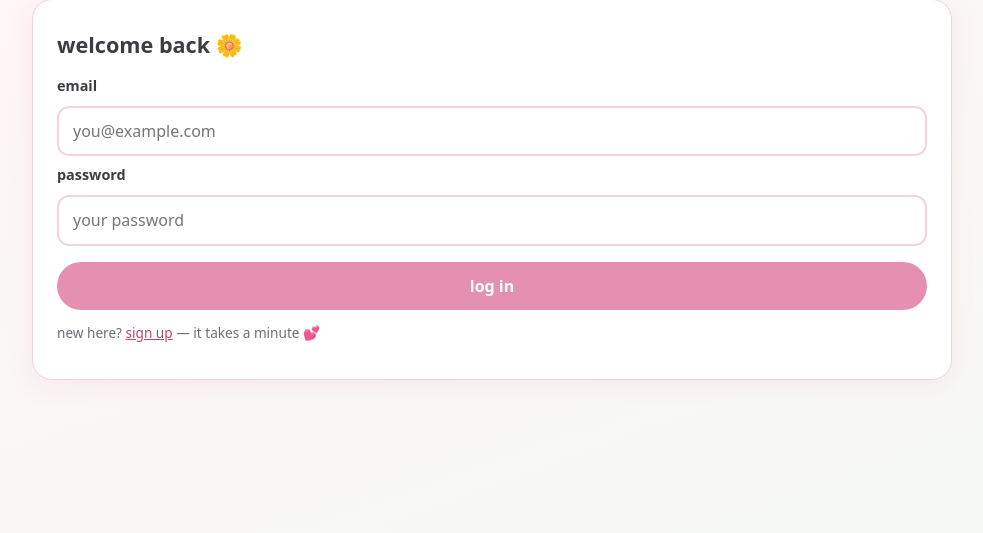
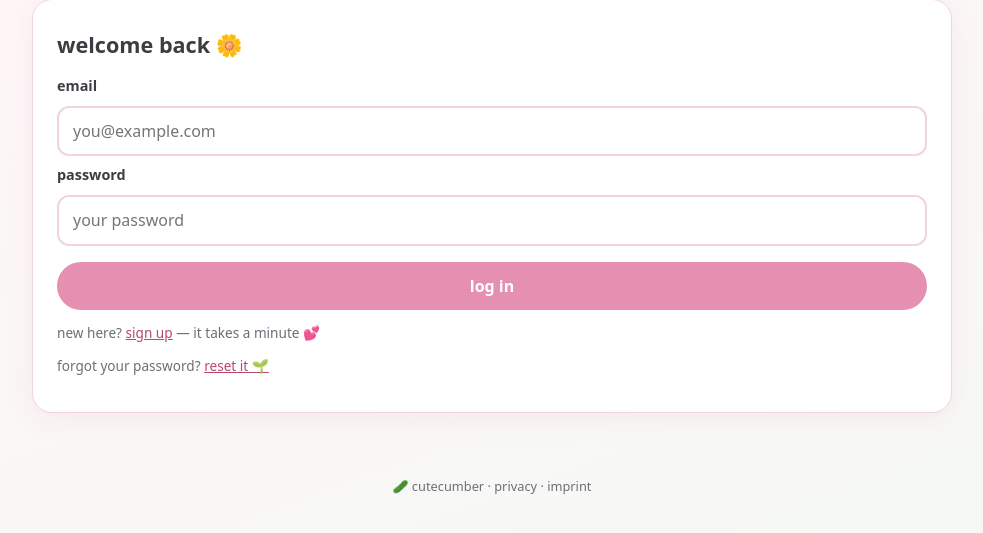
Before and after one commit to Nagoyashi/cutecumber, a Flask app: page /login in a window 1280 px wide. Shown: the part 78-611 px from the top of the page, without its empty margins (148-1131 px from the left). Run offline with Flask 3, Linux system fonts and the light colour scheme; parts of the project's set-up code (start-up, migrations or seed data) failed here and were passed over.

Commit message:
password reset via Resend, imprint + privacy pages with site footer, landing redesign with why-section

```diff
--- a/app/__init__.py
+++ b/app/__init__.py
@@ -12,7 +12,12 @@ from flask import Flask, g, render_template, session
 
 from . import auth, dash, db, links, public
 from .extensions import limiter
-from .security import apply_security_headers, check_csrf, get_csrf_token
+from .security import (
+    apply_security_headers,
+    check_csrf,
+    get_csrf_token,
+    session_auth_fragment,
+)
 
 
 def create_app() -> Flask:
@@ -82,6 +87,10 @@ def create_app() -> Flask:
             )
             if g.user is None:  # stale cookie for a deleted account
                 session.clear()
+            elif session.get("auth") != session_auth_fragment(g.user["password_hash"]):
+                # password changed since this session was issued — sign out
+                session.clear()
+                g.user = None
 
     app.before_request(check_csrf)
     app.after_request(apply_security_headers)
--- a/app/auth.py
+++ b/app/auth.py
@@ -7,12 +7,16 @@
 - Rate limits on the POST handlers only.
 """
 
+import hashlib
 import re
+import secrets
+import time
 from sqlite3 import IntegrityError
 
 import bcrypt
 from flask import (
     Blueprint,
+    current_app,
     flash,
     g,
     redirect,
@@ -25,6 +29,8 @@ from flask import (
 from .constants import EMAIL_MAX, PASSWORD_MAX_BYTES, PASSWORD_MIN
 from .db import get_db
 from .extensions import limiter
+from .mail import send_email
+from .security import session_auth_fragment
 from .theme import default_theme_json
 
 bp = Blueprint("auth", __name__)
@@ -73,6 +79,7 @@ def signup():
             else:
                 session.clear()
                 session["user_id"] = cursor.lastrowid
+                session["auth"] = session_auth_fragment(password_hash)
                 session.permanent = True
                 flash("welcome to cutecumber! let's get you a username 🥒", "success")
                 return redirect(url_for("dash.home"))
@@ -112,6 +119,7 @@ def login():
         if ok:
             session.clear()
             session["user_id"] = row["id"]
+            session["auth"] = session_auth_fragment(row["password_hash"])
             session.permanent = True
             flash("welcome back! 🌷", "success")
             return redirect(url_for("dash.home"))
@@ -126,3 +134,110 @@ def logout():
     session.clear()
     flash("logged out — see you soon! 👋", "success")
     return redirect(url_for("auth.login"))
+
+
+# ------------------------------------------------------------ password reset
+
+RESET_TOKEN_TTL = 60 * 60  # 1 hour
+
+_NEUTRAL_RESET_MESSAGE = (
+    "if that email has a cutecumber account, a reset link is on its way 💌"
+)
+
+
+def _token_hash(token: str) -> str:
+    return hashlib.sha256(token.encode("ascii")).hexdigest()
+
+
+def _valid_reset_user(token: str):
+    """Return the user row for a live, unexpired token — else None.
+    Tokens are stored hashed, so a database leak leaks nothing usable."""
+    if not token or len(token) > 128:
+        return None
+    return (
+        get_db()
+        .execute(
+            "SELECT id, email, password_hash FROM users"
+            " WHERE reset_token_hash = ? AND reset_expires > ?",
+            (_token_hash(token), int(time.time())),
+        )
+        .fetchone()
+    )
+
+
+@bp.route("/reset", methods=["GET", "POST"])
+@limiter.limit("5 per hour", methods=["POST"])
+def reset_request():
+    if g.user is not None:
+        return redirect(url_for("dash.home"))
+
+    if request.method == "POST":
+        email = (request.form.get("email") or "").strip().lower()
+        row = (
+            get_db()
+            .execute("SELECT id FROM users WHERE email = ?", (email,))
+            .fetchone()
+        )
+        if row is not None:
+            token = secrets.token_urlsafe(32)
+            db = get_db()
+            db.execute(
+                "UPDATE users SET reset_token_hash = ?, reset_expires = ?"
+                " WHERE id = ?",
+                (_token_hash(token), int(time.time()) + RESET_TOKEN_TTL, row["id"]),
+            )
+            db.commit()
+            link = f"{current_app.config['SITE_ORIGIN']}/reset/{token}"
+            send_email(
+                email,
+                "reset your cutecumber password 🥒",
+                "hi!\n\nsomeone (hopefully you) asked to reset the password for"
+                " this cutecumber account.\n\nreset it here (link is good for"
+                f" one hour):\n{link}\n\nif this wasn't you, you can safely"
+                " ignore this email — your password hasn't changed.\n\n— the"
+                " cutecumber garden 🥒",
+            )
+        # Same message either way: no account enumeration.
+        flash(_NEUTRAL_RESET_MESSAGE, "success")
+        return redirect(url_for("auth.login"))
+
+    return render_template("auth_reset_request.html")
+
+
+@bp.route("/reset/<token>", methods=["GET", "POST"])
+@limiter.limit("10 per hour", methods=["POST"])
+def reset_with_token(token: str):
+    user = _valid_reset_user(token)
+    if user is None:
+        flash("that reset link is expired or already used — request a fresh one 🌱", "error")
+        return redirect(url_for("auth.reset_request"))
+
+    if request.method == "POST":
+        password = request.form.get("password") or ""
+        if len(password) < PASSWORD_MIN:
+            flash(f"passwords need at least {PASSWORD_MIN} characters — make it a long cozy one 🔐", "error")
+            return render_template("auth_reset_form.html", token=token)
+        if len(password.encode("utf-8")) > PASSWORD_MAX_BYTES:
+            flash("that password is a little too long — 72 characters is our max 🙈", "error")
+            return render_template("auth_reset_form.html", token=token)
+
+        password_hash = bcrypt.hashpw(
+            password.encode("utf-8"), bcrypt.gensalt()
+        ).decode("ascii")
+        db = get_db()
+        db.execute(
+            "UPDATE users SET password_hash = ?, reset_token_hash = NULL,"
+            " reset_expires = NULL WHERE id = ?",
+            (password_hash, user["id"]),
+        )
+        db.commit()
+        # Single-use token consumed; every old session is now invalid because
+        # the auth fragment changed. Sign them straight in here.
+        session.clear()
+        session["user_id"] = user["id"]
+        session["auth"] = session_auth_fragment(password_hash)
+        session.permanent = True
+        flash("password updated — welcome back! 🌷", "success")
+        return redirect(url_for("dash.home"))
+
+    return render_template("auth_reset_form.html", token=token)
--- a/app/constants.py
+++ b/app/constants.py
@@ -28,6 +28,10 @@ RESERVED_USERNAMES = frozenset(
         "www",
         "cutecumber",
         "official",
+        "reset",
+        "imprint",
+        "impressum",
+        "legal",
     }
 )
 
--- a/app/db.py
+++ b/app/db.py
@@ -42,6 +42,8 @@ def init_db() -> None:
     # Column upgrades for DBs created before the column existed. Table and DDL
     # are code literals, never user input.
     _ensure_column(db, "users", "avatar_value", "TEXT NOT NULL DEFAULT '🥒'")
+    _ensure_column(db, "users", "reset_token_hash", "TEXT")
+    _ensure_column(db, "users", "reset_expires", "INTEGER")
     db.commit()
 
 
--- /dev/null
+++ b/app/mail.py
@@ -0,0 +1,53 @@
+"""Email sending via Resend's HTTP API — stdlib urllib only, no SDK
+(DECISIONS.md #26: a JSON POST doesn't justify a dependency).
+
+Dev mode: with RESEND_API_KEY unset, the email body is logged to the console
+instead of sent, so the whole reset flow works locally without an account.
+
+Resend free-tier reality check: until the cutecumber.cc domain is verified in
+the Resend dashboard, the onboarding@resend.dev sender can only deliver to
+the account owner's own email address. Verify the domain and set MAIL_FROM
+before real users need this.
+"""
+
+import json
+import os
+import urllib.error
+import urllib.request
+
+from flask import current_app
+
+_RESEND_ENDPOINT = "https://api.resend.com/emails"
+
+
+def send_email(to: str, subject: str, text: str) -> bool:
+    """Send a plain-text email. Returns False on failure (and logs loudly);
+    callers decide whether the user should know."""
+    api_key = os.environ.get("RESEND_API_KEY", "")
+    sender = os.environ.get("MAIL_FROM", "cutecumber <onboarding@resend.dev>")
+
+    if not api_key:
+        current_app.logger.warning(
+            "RESEND_API_KEY not set — email NOT sent.\nTo: %s\nSubject: %s\n%s",
+            to, subject, text,
+        )
+        return True
+
+    payload = json.dumps(
+        {"from": sender, "to": [to], "subject": subject, "text": text}
+    ).encode("utf-8")
+    request = urllib.request.Request(
+        _RESEND_ENDPOINT,
+        data=payload,
+        headers={
+            "Authorization": f"Bearer {api_key}",
+            "Content-Type": "application/json",
+        },
+        method="POST",
+    )
+    try:
+        with urllib.request.urlopen(request, timeout=10) as response:
+            return 200 <= response.status < 300
+    except (urllib.error.URLError, TimeoutError) as exc:
+        current_app.logger.error("email send failed for %s: %s", to, exc)
+        return False
--- a/app/public.py
+++ b/app/public.py
@@ -47,6 +47,16 @@ def favicon():
     """Browsers and crawlers request this unconditionally; without it every
     visit logged a 404 through the username route."""
     return current_app.send_static_file("favicon.svg")
+
+
+@bp.get("/imprint")
+def imprint():
+    return render_template("imprint.html")
+
+
+@bp.get("/privacy")
+def privacy():
+    return render_template("privacy.html")
 
 
 @bp.get("/")
--- a/app/schema.sql
+++ b/app/schema.sql
@@ -16,6 +16,8 @@ CREATE TABLE IF NOT EXISTS users (
     avatar_value  TEXT    NOT NULL DEFAULT '🥒',     -- emoji char OR gradient name; allowlists in constants.py
     theme_json    TEXT    NOT NULL,                  -- versioned JSON, see app/theme.py
     theme_version INTEGER NOT NULL DEFAULT 1,
+    reset_token_hash TEXT,                            -- sha256 of the emailed token; NULL when none active
+    reset_expires INTEGER,                            -- unix epoch; token dead after this
     created_at    TEXT    NOT NULL DEFAULT (datetime('now'))
 );
 
--- a/app/security.py
+++ b/app/security.py
@@ -6,6 +6,7 @@ EVERY mutating request, app-wide, via a before_request hook. There is no
 exemption mechanism on purpose — if a route needs one, that's a design smell.
 """
 
+import hashlib
 import hmac
 import secrets
 from functools import wraps
@@ -42,6 +43,14 @@ def use_public_csp() -> str:
     nonce = secrets.token_urlsafe(16)
     g.csp = PUBLIC_CSP.format(nonce=nonce)
     return nonce
+
+
+def session_auth_fragment(password_hash: str) -> str:
+    """Derived from the password hash and stored in the session at login.
+    load_user rejects sessions whose fragment no longer matches — so changing
+    the password (e.g. via reset) invalidates every other session, despite
+    sessions being stateless signed cookies."""
+    return hashlib.sha256(password_hash.encode("ascii")).hexdigest()[:16]
 
 
 def get_csrf_token() -> str:
--- a/app/static/dash.css
+++ b/app/static/dash.css
@@ -382,3 +382,20 @@ select:focus-visible {
 }
 
 .section-title { font-size: 1.2rem; font-weight: 700; }
+
+/* --- legal pages + site footer --- */
+
+.legal h2 { font-size: 1rem; margin: 16px 0 4px; }
+.legal p { font-size: 0.95rem; }
+.legal .hint { margin-top: 4px; }
+
+.sitefooter {
+  max-width: 480px;
+  margin: 0 auto 28px;
+  padding: 0 20px;
+  text-align: center;
+  font-size: 0.8rem;
+  color: var(--muted);
+}
+.sitefooter a { color: var(--muted); text-decoration: none; }
+.sitefooter a:hover, .sitefooter a:focus-visible { color: var(--text); }
--- a/app/templates/auth_login.html
+++ b/app/templates/auth_login.html
@@ -14,5 +14,6 @@
     <button type="submit">log in</button>
   </form>
   <p class="hint">new here? <a href="{{ url_for('auth.signup') }}">sign up</a> — it takes a minute 💕</p>
+  <p class="hint">forgot your password? <a href="{{ url_for('auth.reset_request') }}">reset it 🌱</a></p>
 </section>
 {% endblock %}
--- a/app/templates/dash_base.html
+++ b/app/templates/dash_base.html
@@ -32,5 +32,10 @@
   {% endwith %}
   {% block content %}{% endblock %}
 </main>
+<footer class="sitefooter">
+  <a href="{{ url_for('public.index') }}">🥒 cutecumber</a> ·
+  <a href="{{ url_for('public.privacy') }}">privacy</a> ·
+  <a href="{{ url_for('public.imprint') }}">imprint</a>
+</footer>
 </body>
 </html>
--- a/app/templates/public_page.html
+++ b/app/templates/public_page.html
@@ -55,7 +55,7 @@ footer a:hover,footer a:focus-visible{color:var(--text)}
   {% for link in links %}<a href="{{ link.url }}" target="_blank" rel="noopener noreferrer nofollow">{% if link.emoji %}<span aria-hidden="true">{{ link.emoji }}</span> {% endif %}{{ link.title }}</a>
   {% endfor %}</nav>
   {% else %}<p class="empty">no links here yet — check back soon ✨</p>
-  {% endif %}<footer><a href="/">made with cutecumber 🥒</a></footer>
+  {% endif %}<footer><a href="/">made with cutecumber 🥒</a> · <a href="/privacy">privacy</a> · <a href="/imprint">imprint</a></footer>
 </main>
 </body>
 </html>
```
Also changed, not shown: DECISIONS.md (+39 -3 lines), PROJECT_STRUCTURE.md (+13 -2 lines), app/templates/auth_reset_form.html (added, +16 -0 lines), app/templates/auth_reset_request.html (added, +16 -0 lines), app/templates/imprint.html (added, +18 -0 lines), app/templates/index.html (+33 -9 lines), app/templates/privacy.html (added, +41 -0 lines), 1 other file.
